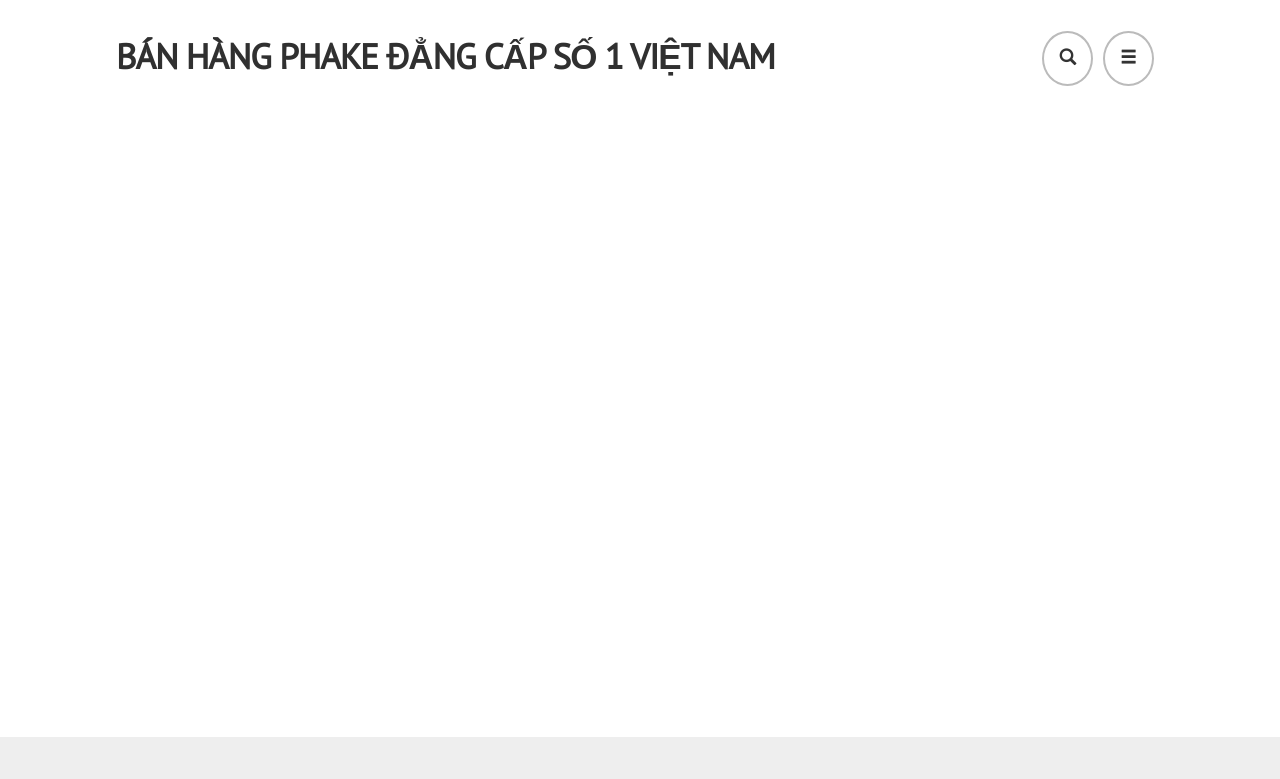
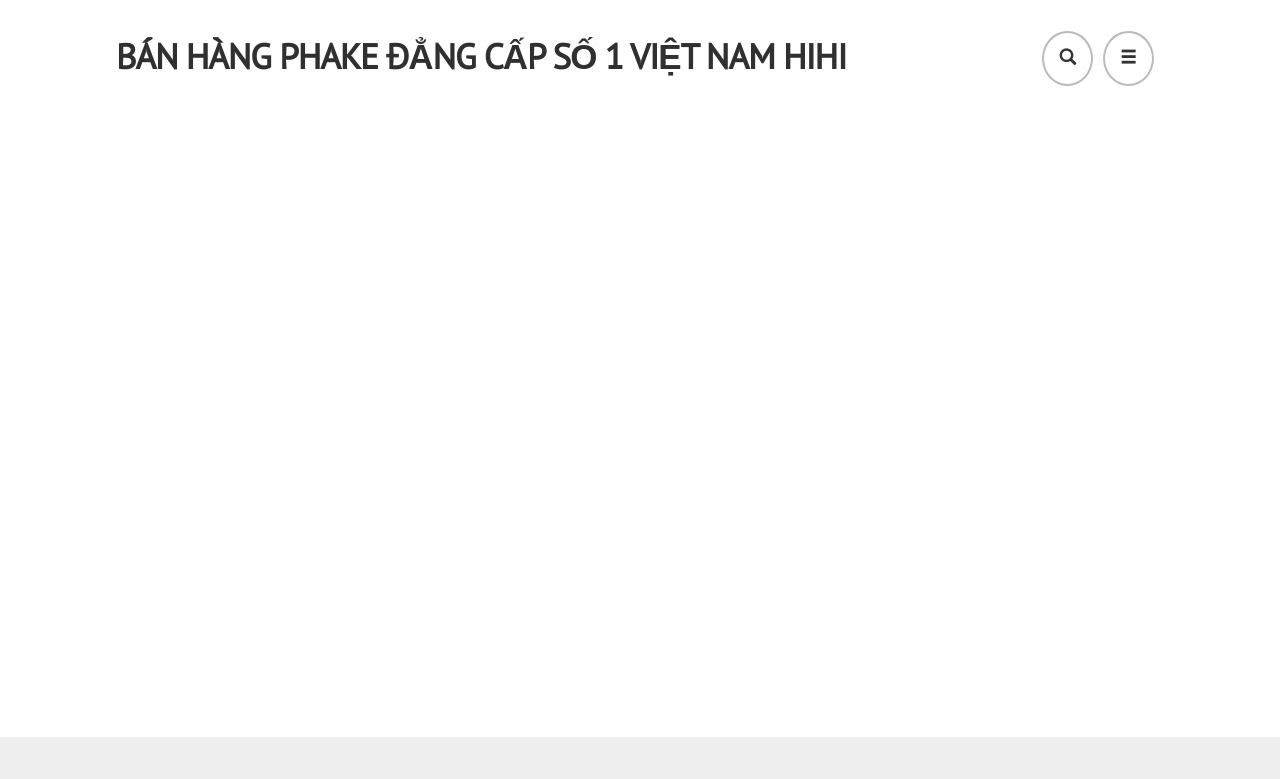
Before and after one commit to anhtuvn/web-demo, a plain HTML site: page index.html in a window 1280 px wide. Shown: the top 779 px of the page. Drawn offline with nearby package versions, Linux system fonts and the light colour scheme.

Commit message:
Update index.html

```diff
--- a/index.html
+++ b/index.html
@@ -60,7 +60,7 @@
             <nav class="navbar">
                 <div class="container-fluid">
                     <div class="navbar-header">
-                        <a class="navbar-brand" href="index.html">BÁN HÀNG PHAKE ĐẲNG CẤP SỐ 1 VIỆT NAM
+                        <a class="navbar-brand" href="index.html">BÁN HÀNG PHAKE ĐẲNG CẤP SỐ 1 VIỆT NAM HIHI
                         </a>
 
                     </div>
```
